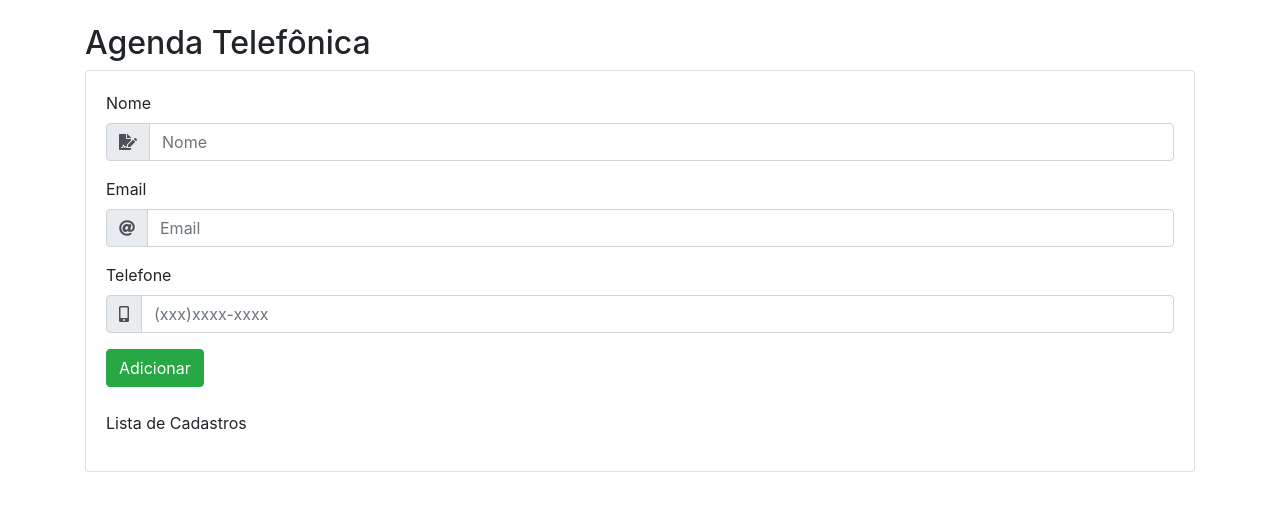
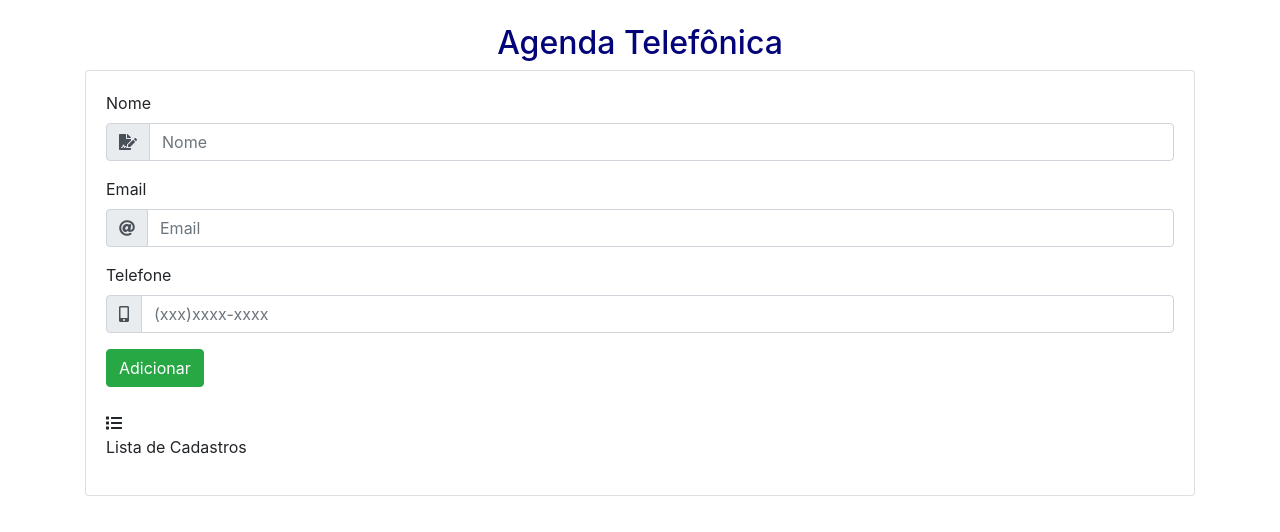
Before and after one commit to nataligrilobarros/agendatelefonica, a plain HTML site: page index.html in a window 1280 px wide. Drawn offline with Linux system fonts and the light colour scheme.

Commit message:
inserindo estilo css

```diff
--- a/assets/css/style.css
+++ b/assets/css/style.css
@@ -0,0 +1,4 @@
+h2{
+    text-align: center;
+    color: rgb(4, 4, 122);
+}
--- a/index.html
+++ b/index.html
@@ -9,6 +9,7 @@
     <script src="assets/js/jquery-3.3.1.min.js"></script>
     <script src="assets/js/bootstrap.min.js"></script>
     <link rel="stylesheet" href="assets/css/bootstrap.min.css">
+    <link rel="stylesheet" href="assets/css/style.css">
 
     <link rel="stylesheet" href="https://use.fontawesome.com/releases/v5.8.1/css/all.css"
     integrity="sha384-50oBUHEmvpQ+1lW4y57PTFmhCaXp0ML5d60M1M7uH2+nqUivzIebhndOJK28anvf" crossorigin="anonymous">
@@ -48,7 +49,7 @@
                     </div>
                     <button type="button" class="btn btn-success">Adicionar</button>
                     <br><br>
-                    <p>Lista de Cadastros</p>
+                    <i class="fas fa-list"></i><p>Lista de Cadastros</p>
                 </div>
             </div>
 
```
